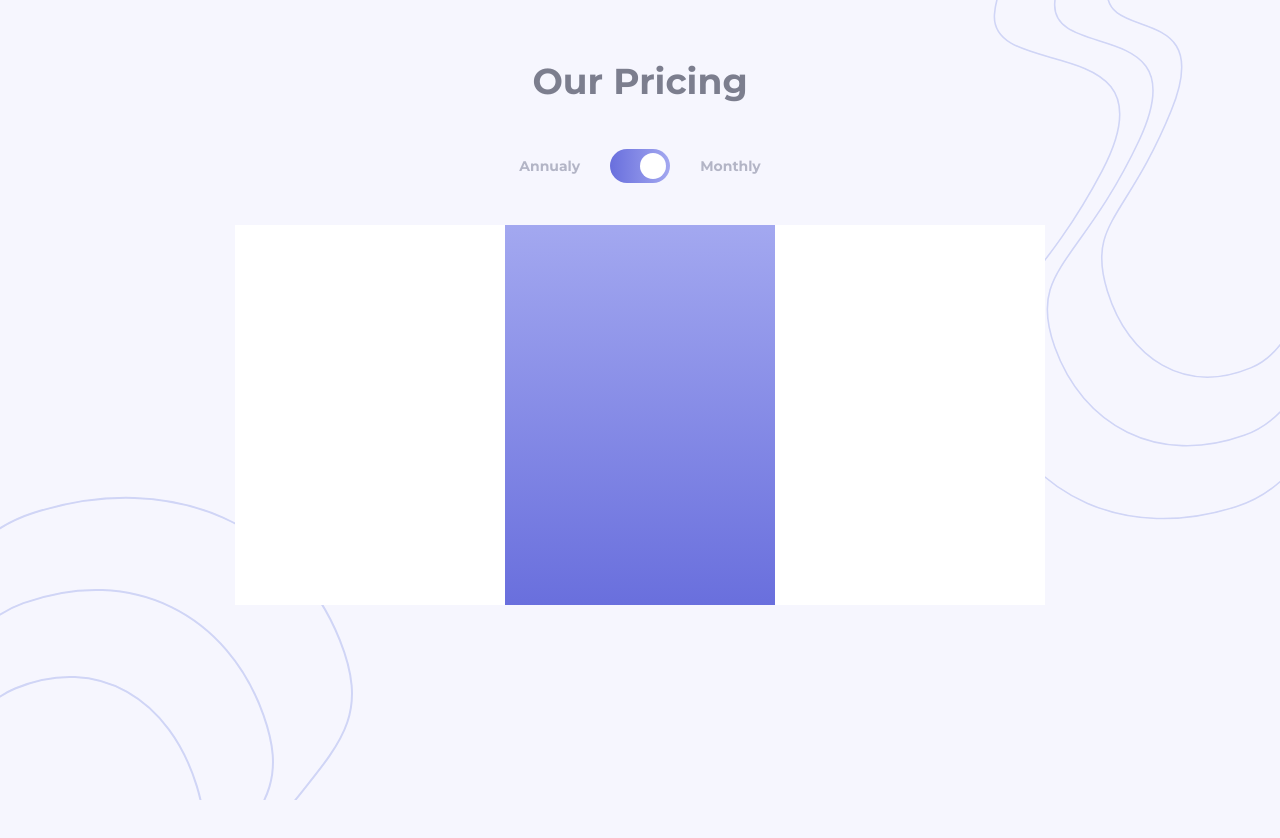
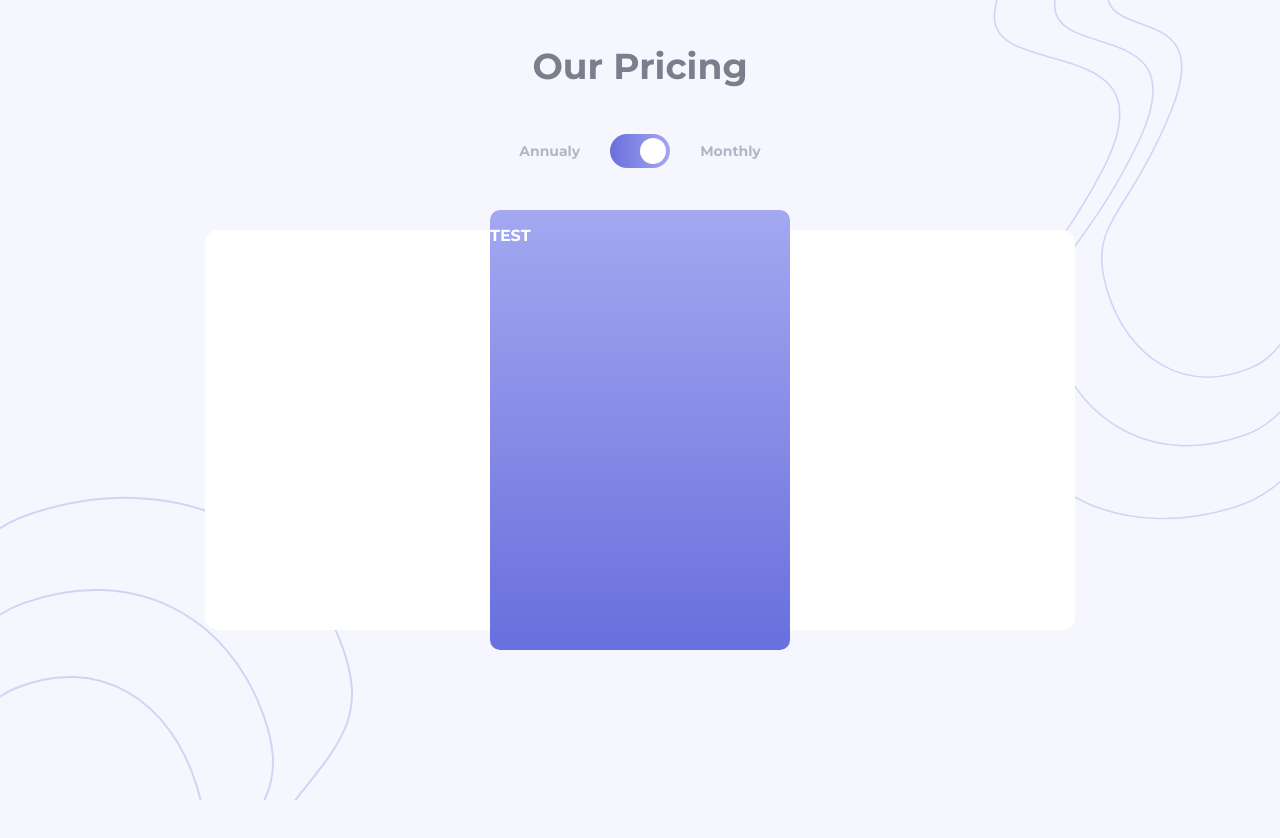
Before and after one commit to rony646/fromentor-pricing-card, a React (Create React App) app: page / in a window 1280 px wide. Shown: the top 838 px of the page. Built offline with nearby package versions, Linux system fonts and the light colour scheme.

Commit message:
new components created

```diff
--- a/src/App.css
+++ b/src/App.css
@@ -4,7 +4,8 @@ body {
   box-sizing: border-box;
   background-color: #f6f6fe;
   font-family: 'Montserrat', sans-serif;
-  overflow: hidden;
+  overflow-y: scroll;
+  overflow-x: hidden;
 }
 
 body, html {
@@ -22,36 +23,11 @@ body, html {
 
 #bottom > img {
   display: inline-block;
-  position: absolute;
+  position: fixed;
   bottom: 0;
 }
 
 /* 2 Componente */
-
-.cards-box {
-  display: flex;
-  justify-content: center;
-  position: absolute;
-  min-height: 100%;
-  width: 100%;
-  /* background-color: #fff; */
-}
-
-.white-card {
-  margin: 20px 0 20px 0;
-  height: 380px;
-  width: 270px;
-  background-color: white;
-}
-
-.purple-card {
-  margin: 20px 0 20px 0;
-  height: 380px;
-  width: 270px;
-  background-image: linear-gradient(hsl(236, 72%, 79%), hsl(237, 63%, 64%))
-}
-
-
 
 @media only screen and (max-width: 600px) {
   body {
@@ -64,26 +40,4 @@ body, html {
   #top {
     display: none;
   }
-
-  /* 2º Component */
-
-  .cards-box {
-    padding-top: 55px;
-    flex-direction: column;
-    align-items: center;
-  }
-
-  .white-card {
-    margin: 20px 0 20px 0;
-    height: 380px;
-    width: 270px;
-    background-color: white;
-  }
-
-  .purple-card {
-    margin: 20px 0 20px 0;
-    height: 380px;
-    width: 270px;
-    background-image: linear-gradient(hsl(236, 72%, 79%), hsl(237, 63%, 64%))
-  }
 }
--- a/src/App.js
+++ b/src/App.js
@@ -2,6 +2,8 @@ import React from 'react';
 import top from './images/bg-top.svg'
 import bottom from './images/bg-bottom.svg'
 import Button from './Button/Button'
+import WhiteCard from './Cards/WhiteCard'
+import PurpleCard from './Cards/PurpleCard'
 import './App.css'
 
 function App() {
@@ -14,9 +16,9 @@ function App() {
         <Button />
 
         <div className="cards-box">
-          <div className="white-card"></div>
-          <div className="purple-card"></div>
-          <div className="white-card"></div>
+          <WhiteCard classes="white-card border-left"/>
+          <PurpleCard />
+          <WhiteCard classes="white-card border-right"/>
         </div>
     </div>
   );
--- a/src/Button/Button.css
+++ b/src/Button/Button.css
@@ -10,7 +10,7 @@ h1 {
     align-items: center;
     justify-content: center;
     flex-direction: column;
-    padding-top: 35px;
+    padding-top: 20px;
     height: 170px;
     width: 100vw;
     background-color: none;
--- /dev/null
+++ b/src/Cards/Cards.css
@@ -0,0 +1,62 @@
+.cards-box {
+    display: flex;
+    justify-content: center;
+    padding-top: 20px;
+    position: absolute;
+    min-height: 90%;
+    width: 100%;
+    /* background-color: #fff; */
+  }
+
+  .border-left {
+    border-radius: 13px 0px 0px 13px;
+  }
+
+  .border-right {
+    border-radius: 0px 13px 13px 0px;
+  }
+
+  .white-card {
+    margin: 20px 0 20px 0;
+    height: 400px;
+    /* border: 1px  solid black; */
+    width: 285px;
+    background-color: white;
+  }
+
+  .purple-card {
+    margin: 0px 0 20px 0;
+    padding-bottom: 40px;
+    border-radius: 10px;
+    height: 400px;
+    width: 300px;
+    background-image: linear-gradient(#a3a8f0, #696fdd)
+  }
+
+
+
+@media only screen and (max-width: 600px) {
+    .cards-box {
+        padding-top: 55px;
+        flex-direction: column;
+        align-items: center;
+      }
+
+      .white-card {
+        margin: 20px 0 20px 0;
+        height: 380px;
+        width: 270px;
+        background-color: white;
+      }
+
+      .purple-card {
+        margin: 20px 0 20px 0;
+        height: 380px;
+        width: 270px;
+        background-image: linear-gradient(hsl(236, 72%, 79%), hsl(237, 63%, 64%))
+      }
+
+      .border-right, .border-left {
+        border-radius: 13px;
+      }
+}
--- /dev/null
+++ b/src/Cards/PurpleCard.js
@@ -0,0 +1,15 @@
+import React from 'react';
+import '../Cards/Cards.css';
+
+const purple = props => {
+    const style = {
+        color: '#fff'
+    }
+    return (
+        <div className="purple-card">
+            <p style={style}>TEST</p>
+        </div>
+    )
+}
+
+export default purple;
--- /dev/null
+++ b/src/Cards/WhiteCard.js
@@ -0,0 +1,14 @@
+import React from  'react';
+import '../Cards/Cards.css'
+
+function WhiteCard(props) {
+    const border = props.border
+    console.log(border)
+    return(
+        <div className={props.classes}>
+        </div>
+    )
+};
+
+
+export default WhiteCard;
```
